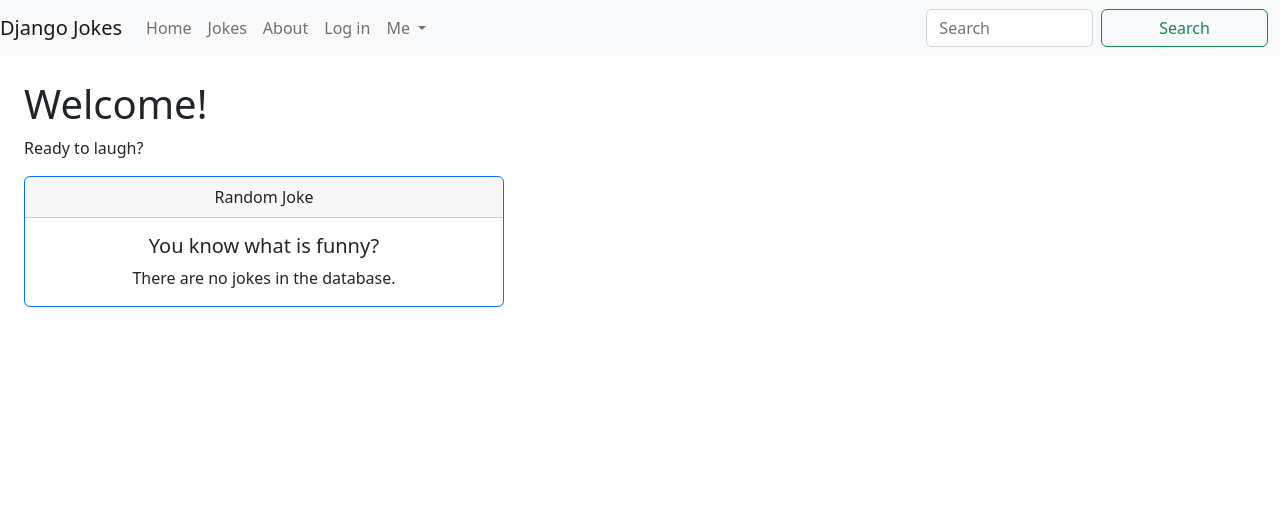
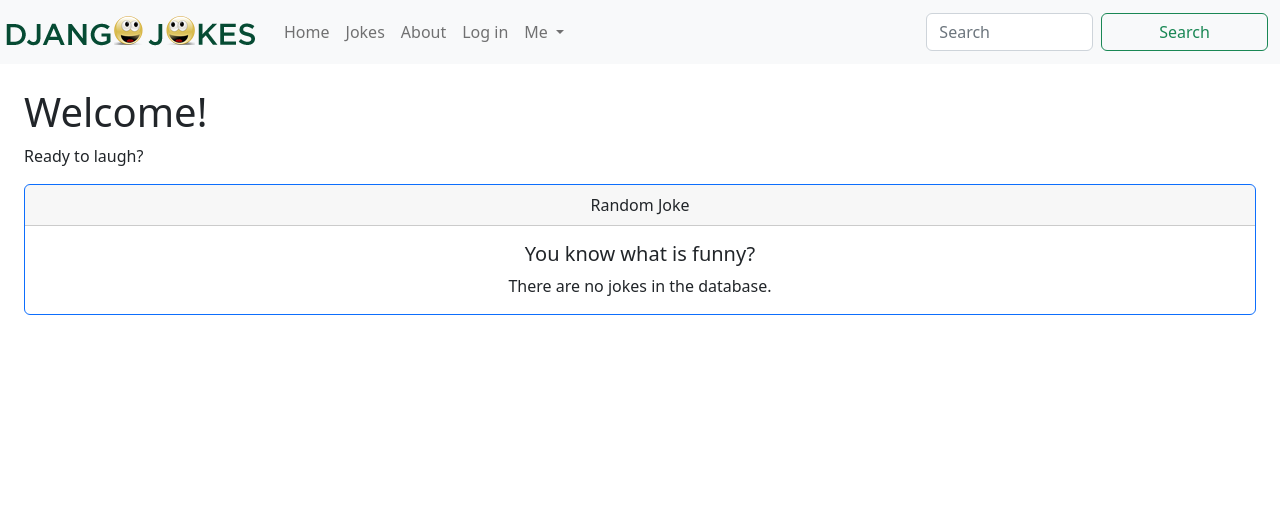
Before and after one commit to heather-cunningham/djangojokes.com, a Django app: page / in a window 1280 px wide. Shown: the top 514 px of that part. Run offline with Django 5.2, Linux system fonts and the light colour scheme; data that the repository does not hold is empty; the page is wider than the window, and the part outside it is not shown; some libraries are stand-ins or nearby versions.

Commit message:
static-files: Added logo, favicon, main.css static files and linked in _base.html template

```diff
--- a/templates/_base.html
+++ b/templates/_base.html
@@ -5,14 +5,18 @@
   <meta charset="UTF-8" />
   <meta name="viewport" content="width=device-width, initial-scale=1" />
 
+  {% load static %}
+
   <link href="https://cdn.jsdelivr.net/npm/bootstrap@5.2.1/dist/css/bootstrap.min.css"
     rel="stylesheet"
     integrity="sha384-iYQeCzEYFbKjA/T2uDLTpkwGzCiq6soy8tYaI1GyVh/UjpbCx/TYkiZhlZB6+fzT"
     crossorigin="anonymous" />
+  <link rel="stylesheet" href="{% static 'css/main.css '%}"/>
+  <link rel="shortcut icon" type="image/png" href="{% static 'images/favicon.png' %}" />
 
-    <!-- ADD FONT AWESOME FROM https://fontawesome.com/ -->
-    <script src="https://kit.fontawesome.com/5edc2e2a09.js" crossorigin="anonymous">
-    </script>
+  <!-- ADD FONT AWESOME FROM https://fontawesome.com/ -->
+  <script src="https://kit.fontawesome.com/5edc2e2a09.js" crossorigin="anonymous">
+  </script>
 
   <title>{% block title %}{% endblock %} | Django Jokes</title>
 </head>
@@ -20,7 +24,10 @@
 <body>
   <header>
     <nav class="navbar navbar-expand-lg navbar-light bg-light">
-      <a class="navbar-brand" href="#">Django Jokes</a>
+      <a class="navbar-brand" href="{% url 'pages:homepage' %}">
+        <img src="{% static 'images/logo.png' %}" alt="Logo" class="img-fluid"/>
+      </a>
+
       <button class="navbar-toggler" type="button" data-toggle="collapse" data-target="#navbarSupportedContent"
         aria-expanded="false" aria-controls="navbarSupportedContent" aria-label="Toggle navigation">
         <span class="navbar-toggler-icon"></span>
@@ -32,11 +39,11 @@
             <a id="home-nav-link" class="nav-link" href="{% url 'pages:homepage' %}">
               Home
             </a>
-            <!-- <a class="nav-link" href="#">Home<span class="sr-only">(current)</span></a> -->
           </li>
           <li class="nav-item">
-            <a id="jokes-nav-link" class="nav-link" href="{% url 'jokes:list' %}">Jokes</a>
-            <!-- <a class="nav-link" href="#">Jokes</a> -->
+            <a id="jokes-nav-link" class="nav-link" href="{% url 'jokes:list' %}">
+              Jokes
+            </a>
           </li>
           <li class="nav-item">
             <a id="about-nav-link" class="nav-link" href="{% url 'pages:about' %}">
@@ -92,5 +99,4 @@
     integrity="sha384-A3rJD856KowSb7dwlZdYEkO39Gagi7vIsF0jrRAoQmDKKtQBHUuLZ9AsSv4jD4Xa"
     crossorigin="anonymous"></script>
 </body>
-
 </html>
--- a/templates/common/joke.html
+++ b/templates/common/joke.html
@@ -1,5 +1,4 @@
-<div class="card border-primary mb-3 text-center"
-  style="max-width: 30rem"> <!-- m-auto -->
+<div class="card border-primary m-auto mb-3 text-center" style="min-width: 16rem; max-width: 80rem">
   <div class="card-header">Random Joke</div>
   <div class="card-body">
     <h5 class="card-title">{{ joke.question }}</h5>
```
Also changed, not shown: static/css/main.css (added, +20 -0 lines), static/images/favicon.png (added), static/images/logo.png (added).
